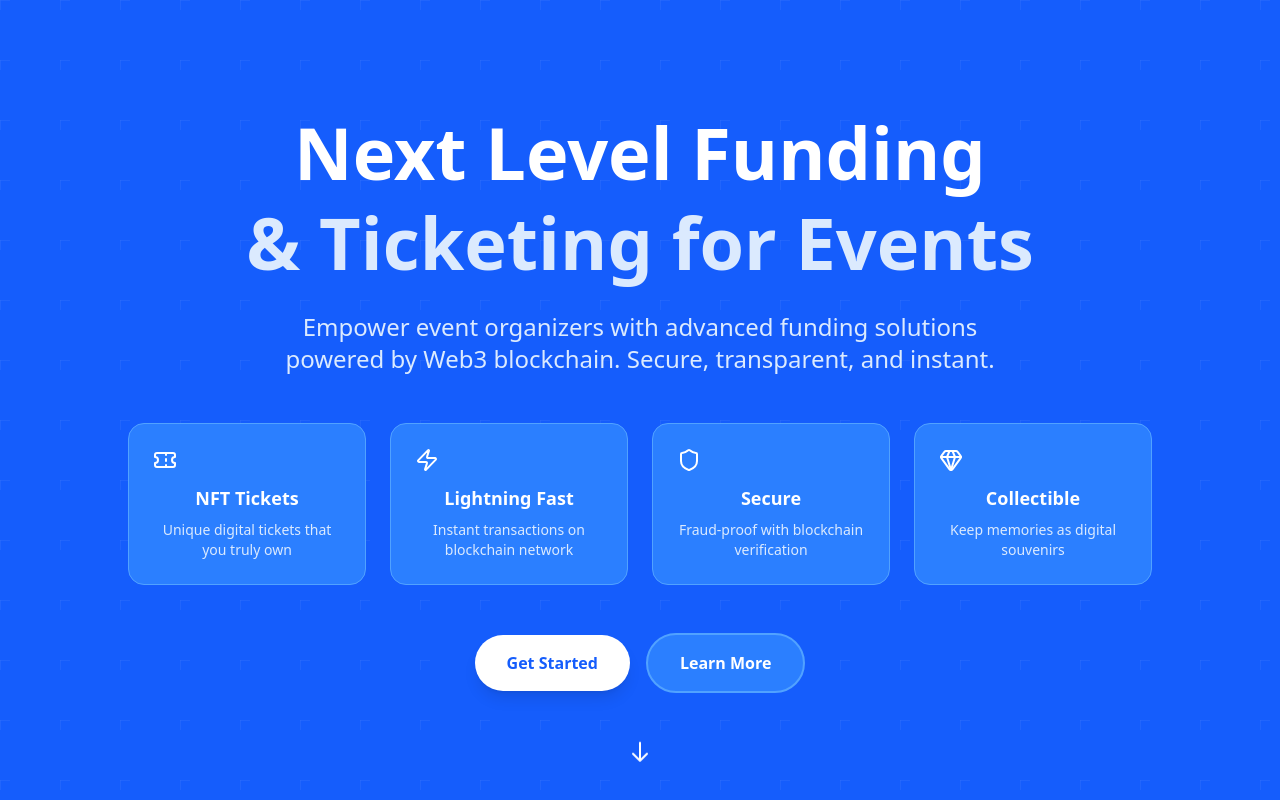
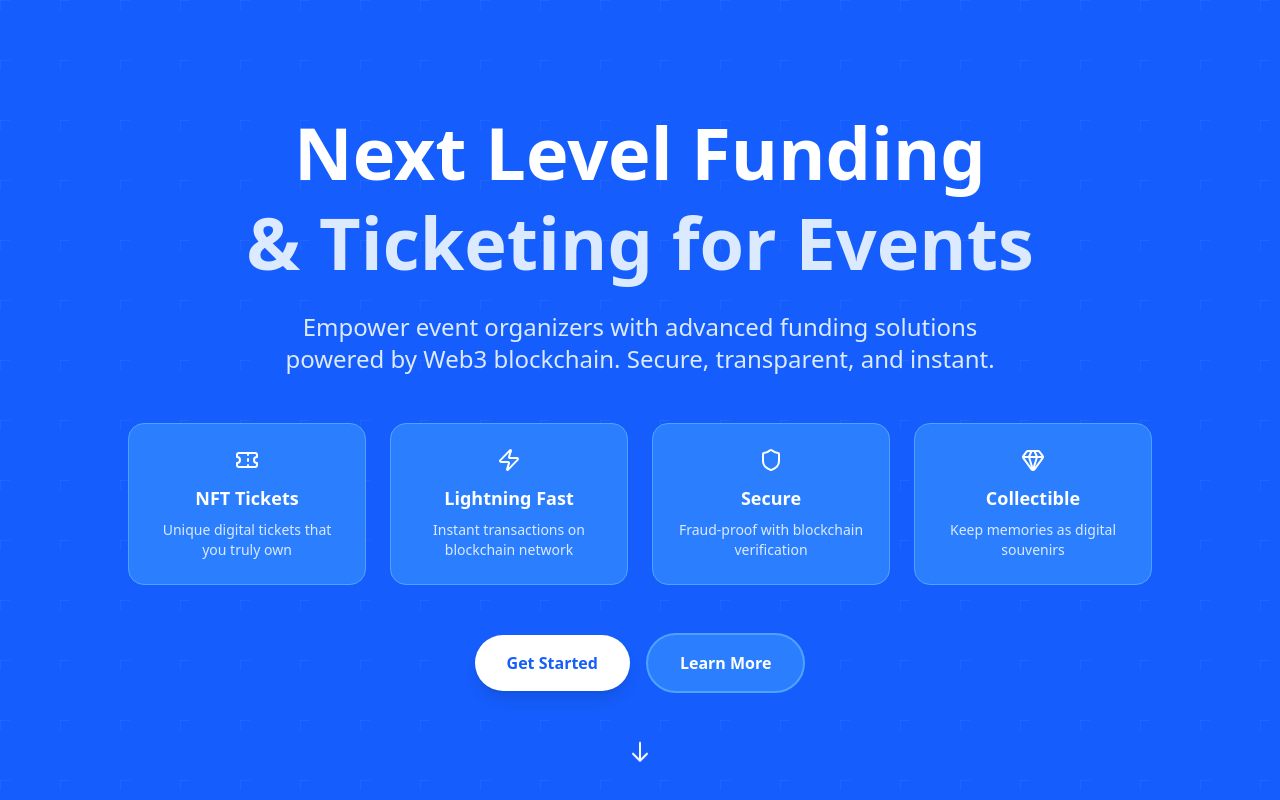
Before and after one commit to mythra-pro/mythra-fe, a Next.js app: page / in a window 1280 px wide. Shown: the top 800 px of the page. Built offline with nearby package versions, Linux system fonts and the light colour scheme.

Commit message:
improve icon landing page

```diff
--- a/app/_components/landing/CallToAction.tsx
+++ b/app/_components/landing/CallToAction.tsx
@@ -54,29 +54,35 @@ export default function CallToAction() {
           </div>
 
           {/* Trust Indicators */}
-          <div className="grid grid-cols-1 sm:grid-cols-3 gap-6 md:gap-8 mt-16 max-w-3xl mx-auto">
+          <div className="grid grid-cols-1 sm:grid-cols-3 gap-6 md:gap-8 mt-16 max-w-3xl mx-auto items-center">
             <div className="bg-blue-500 rounded-2xl p-6 border border-blue-400">
-              <Rocket className="text-3xl mb-2 text-white" />
+              <Rocket className="text-3xl mb-2 text-white mx-auto block" />
               <div className="text-2xl md:text-3xl font-bold text-white mb-1">
                 1000+
               </div>
-              <div className="text-blue-100 text-sm">Events Created</div>
+              <div className="text-blue-100 text-sm">
+                Events Created
+              </div>
             </div>
 
             <div className="bg-blue-500 rounded-2xl p-6 border border-blue-400">
-              <Ticket className="text-3xl mb-2 text-white" />
+              <Ticket className="text-3xl mb-2 text-white mx-auto block" />
               <div className="text-2xl md:text-3xl font-bold text-white mb-1">
                 50K+
               </div>
-              <div className="text-blue-100 text-sm">Tickets Sold</div>
+              <div className="text-blue-100 text-sm">
+                Tickets Sold
+              </div>
             </div>
 
             <div className="bg-blue-500 rounded-2xl p-6 border border-blue-400">
-              <Star className="text-3xl mb-2 text-white" />
+              <Star className="text-3xl mb-2 text-white mx-auto block" />
               <div className="text-2xl md:text-3xl font-bold text-white mb-1">
                 4.9/5
               </div>
-              <div className="text-blue-100 text-sm">User Rating</div>
+              <div className="text-blue-100 text-sm">
+                User Rating
+              </div>
             </div>
           </div>
 
--- a/app/_components/landing/HeroSection.tsx
+++ b/app/_components/landing/HeroSection.tsx
@@ -1,4 +1,4 @@
-import { Ticket, Zap, Shield, Gem} from "lucide-react";
+import { Ticket, Zap, Shield, Gem } from "lucide-react";
 import Link from "next/link";
 
 export default function HeroSection() {
@@ -25,9 +25,9 @@ export default function HeroSection() {
           </p>
 
           {/* Value Props */}
-          <div className="grid grid-cols-1 sm:grid-cols-2 lg:grid-cols-4 gap-4 md:gap-6 mb-12">
+          <div className="grid grid-cols-1 sm:grid-cols-2 lg:grid-cols-4 gap-4 md:gap-6 mb-12 items-center">
             <div className="bg-blue-500 rounded-2xl p-6 border border-blue-400 hover:bg-blue-700 transition-all duration-300">
-              <Ticket className="text-3xl mb-3 text-white" />
+              <Ticket className="text-3xl mb-3 text-white mx-auto block" />
               <h3 className="text-white font-semibold text-lg mb-2">
                 NFT Tickets
               </h3>
@@ -37,7 +37,7 @@ export default function HeroSection() {
             </div>
 
             <div className="bg-blue-500 rounded-2xl p-6 border border-blue-400 hover:bg-blue-700 transition-all duration-300">
-              <Zap className="text-3xl mb-3 text-white" />
+              <Zap className="text-3xl mb-3 text-white mx-auto block" />
               <h3 className="text-white font-semibold text-lg mb-2">
                 Lightning Fast
               </h3>
@@ -47,7 +47,7 @@ export default function HeroSection() {
             </div>
 
             <div className="bg-blue-500 rounded-2xl p-6 border border-blue-400 hover:bg-blue-700 transition-all duration-300">
-              <Shield className="text-3xl mb-3 text-white" />
+              <Shield className="text-3xl mb-3 text-white mx-auto block" />
               <h3 className="text-white font-semibold text-lg mb-2">Secure</h3>
               <p className="text-blue-100 text-sm">
                 Fraud-proof with blockchain verification
@@ -55,7 +55,7 @@ export default function HeroSection() {
             </div>
 
             <div className="bg-blue-500 rounded-2xl p-6 border border-blue-400 hover:bg-blue-700 transition-all duration-300">
-              <Gem className="text-3xl mb-3 text-white" />
+              <Gem className="text-3xl mb-3 text-white mx-auto block" />
               <h3 className="text-white font-semibold text-lg mb-2">
                 Collectible
               </h3>
@@ -67,7 +67,7 @@ export default function HeroSection() {
 
           {/* CTA Buttons */}
           <div className="flex flex-col sm:flex-row gap-4 justify-center items-center">
-            <Link href="/login" >
+            <Link href="/login">
               <button className="w-full sm:w-auto px-8 py-4 bg-white text-blue-600 font-bold rounded-full hover:bg-gray-100 transition-all duration-300 shadow-lg hover:shadow-xl transform hover:scale-105">
                 Get Started
               </button>
--- a/app/_components/landing/HowItWorks.tsx
+++ b/app/_components/landing/HowItWorks.tsx
@@ -57,8 +57,6 @@ export default function HowItWorks() {
         {/* Desktop Timeline */}
         <div className="hidden lg:block max-w-7xl mx-auto">
           <div className="relative">
-            {/* Connection Line */}
-            <div className="absolute top-32 left-0 right-0 h-1 bg-blue-500 opacity-20"></div>
 
             <div className="grid grid-cols-4 gap-8">
               {steps.map((step, index) => (
```
